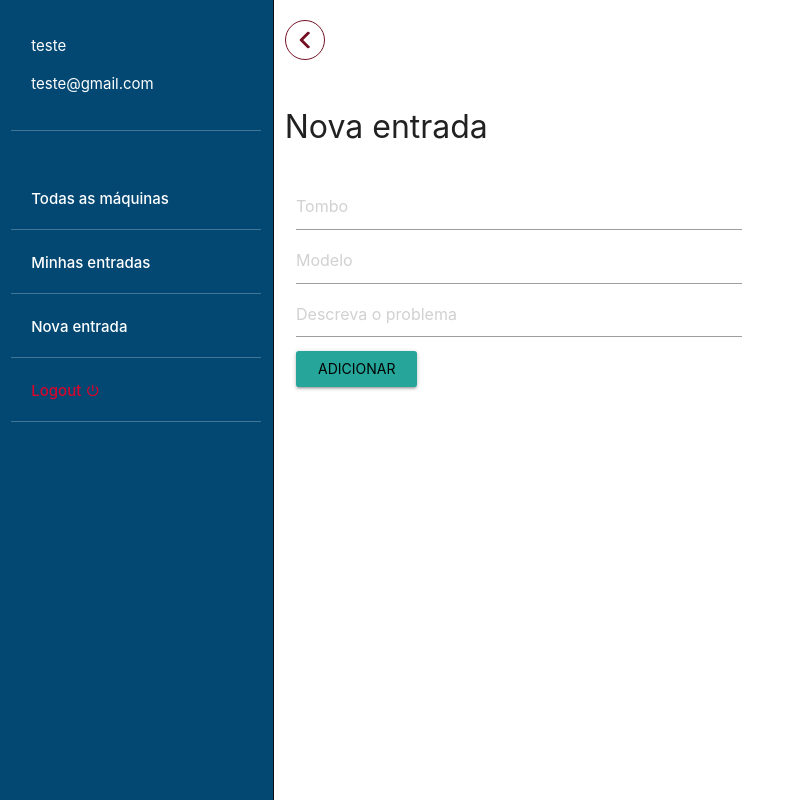
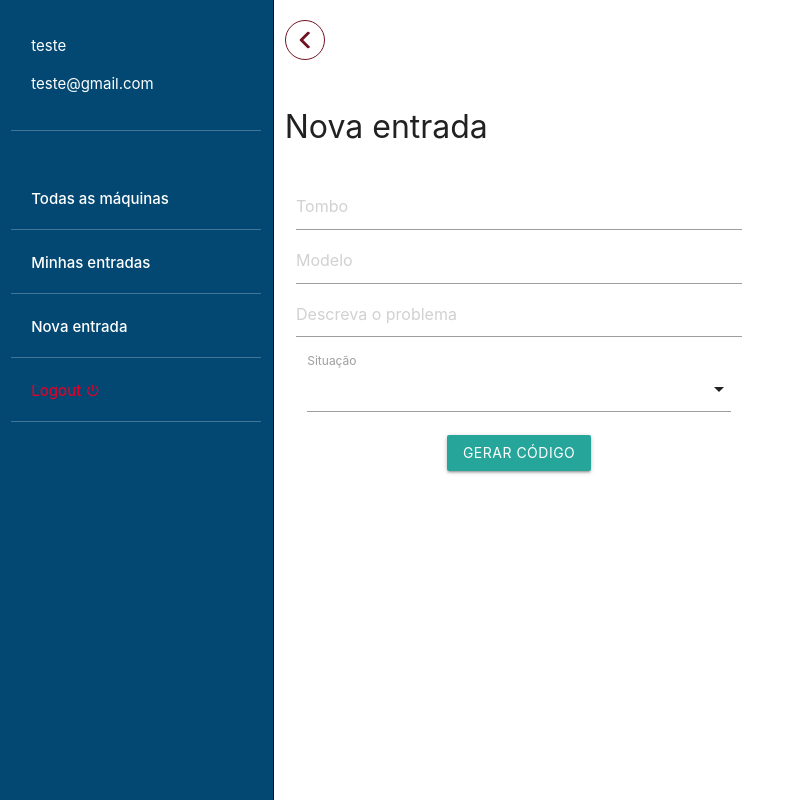
Before and after one commit to pedroMattos/ccm-web, a Vue app in the folder ccm-web/: page /new-entry in a window 1280 px wide. Shown: the whole page, without its empty margins (0-794 px from the left). Built offline with nearby package versions, Linux system fonts and the light colour scheme.

Commit message:
add qr code in generator img and msg

```diff
--- a/ccm-web/src/components/forms/newEntryForm.vue
+++ b/ccm-web/src/components/forms/newEntryForm.vue
@@ -1,26 +1,87 @@
 <template>
     <form method="POST" class="col s12">
       <div class="row">
-        <div class="input-field col s6 m">
+        <div class="input-field col s6 m6">
           <input placeholder="Tombo" id="tombo" v-model="tombo" name="tombo" type="text">
           <input placeholder="Modelo" id="modelo" v-model="modelo" name="modelo" type="text">
           <textarea placeholder="Descreva o problema" id="issue" name="issue" v-model="issue"
           class="materialize-textarea"></textarea>
-          <input type="submit" value="Adicionar" class="btn waves-effect waves-light">
+            <div class="input-field col s12">
+          <select v-model="situation">
+            <option value="no selected" disabled>Choose your option</option>
+            <option value="maintence">Em manutenção</option>
+            <option value="critial">Estado crítico</option>
+            <option value="damaged">Inutilizado</option>
+            <option value="unused">Sem dono</option>
+            <option value="solutioned">Solucionado</option>
+          </select>
+          <label>Situação</label>
+        </div>
+          <div class="center">
+            <button @click.prevent="qrCodeGenerator"
+            class="btn waves-effect waves-light">Gerar Código</button>
+          </div>
+        </div>
+        <div class="center col m6">
+          <div v-if="url != ''" class="col s12 center">
+            <blockquote>
+              <p>Este é o código referente a essa entrada</p>
+              <p>Realize a impressão do mesmo e coloque-o na máquina a que se refere</p>
+              <p>Vai facilitar a sua vida, confie em mim! ;)</p>
+            </blockquote>
+            <img v-if="url != ''" :src="url" alt="teste">
+          </div>
+          <input v-if="url != ''" type="submit"
+          value="Criar Entrada" class="btn waves-effect waves-light">
         </div>
       </div>
     </form>
 </template>
 
 <script>
+import qrcode from '../QR-code-generator';
+
 export default {
   name: 'form-new-entry',
+  components: {
+    qrcode,
+  },
   data() {
     return {
       tombo: '',
+      situation: '',
       modelo: '',
       issue: '',
+      date: '',
+      uid: '345234524',
+      name: 'Pedro',
+      url: '',
     };
+  },
+  created() {
+    // Função inicia o select
+    function select() {
+      // eslint-disable-next-line block-spacing
+      // eslint-disable-next-line prefer-arrow-callback
+      // eslint-disable-next-line no-undef
+      $(document).ready(() => { $('select').formSelect(); });
+    }
+    select();
+  },
+  methods: {
+    qrCodeGenerator() {
+      const context = this;
+      const now = new Date();
+      // eslint-disable-next-line no-template-curly-in-string
+      const url = 'https://chart.googleapis.com/chart?chs=150x150&cht=qr&chl=';
+      const month = now.getMonth() + 1;
+      // eslint-disable-next-line prefer-template
+      const date = now.getDate() + '/' + month + '/' + now.getFullYear();
+      // eslint-disable-next-line prefer-template
+      const qr = url + context.tombo + ';' + context.modelo + ';' + context.issue + ';' + date + ';' + context.name;
+      context.url = qr;
+    // eslint-disable-next-line no-console
+    },
   },
 };
 </script>
```
